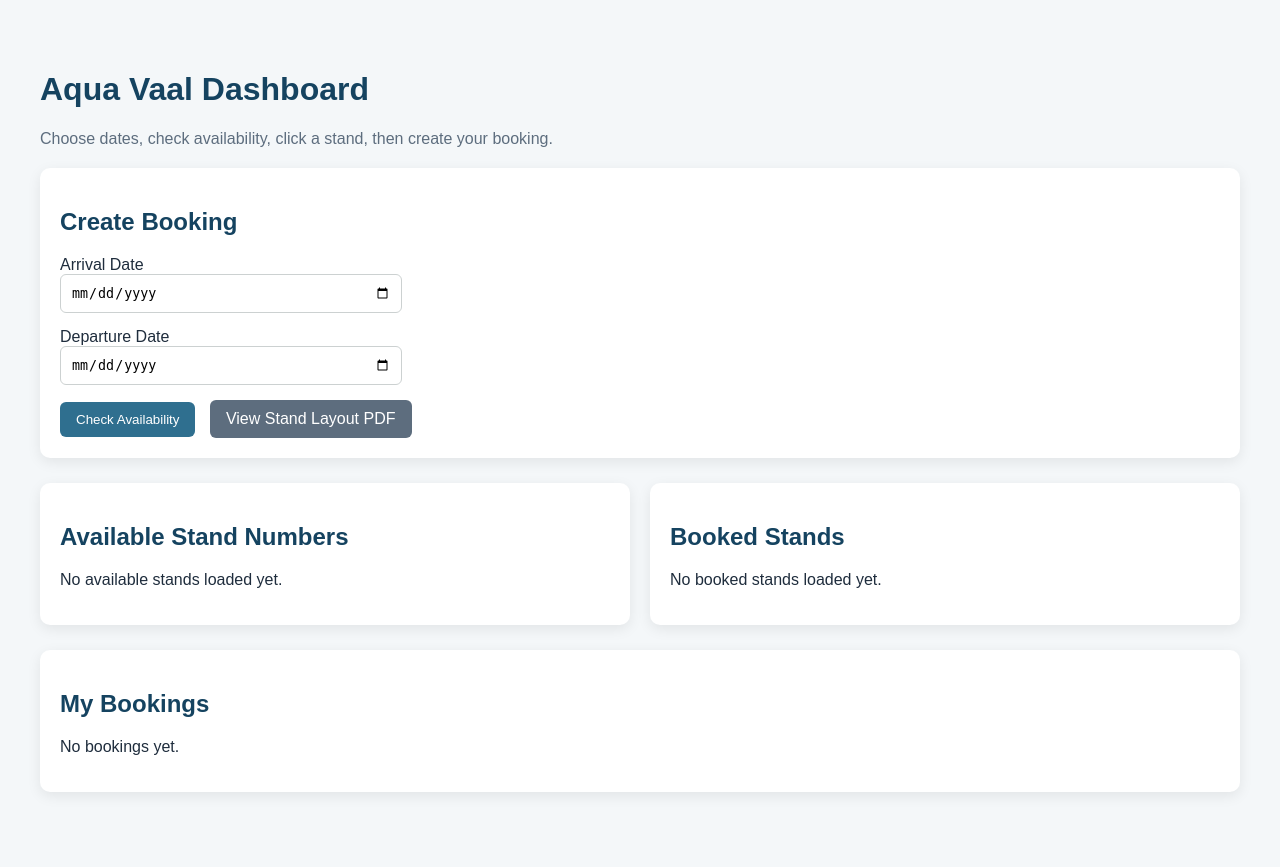
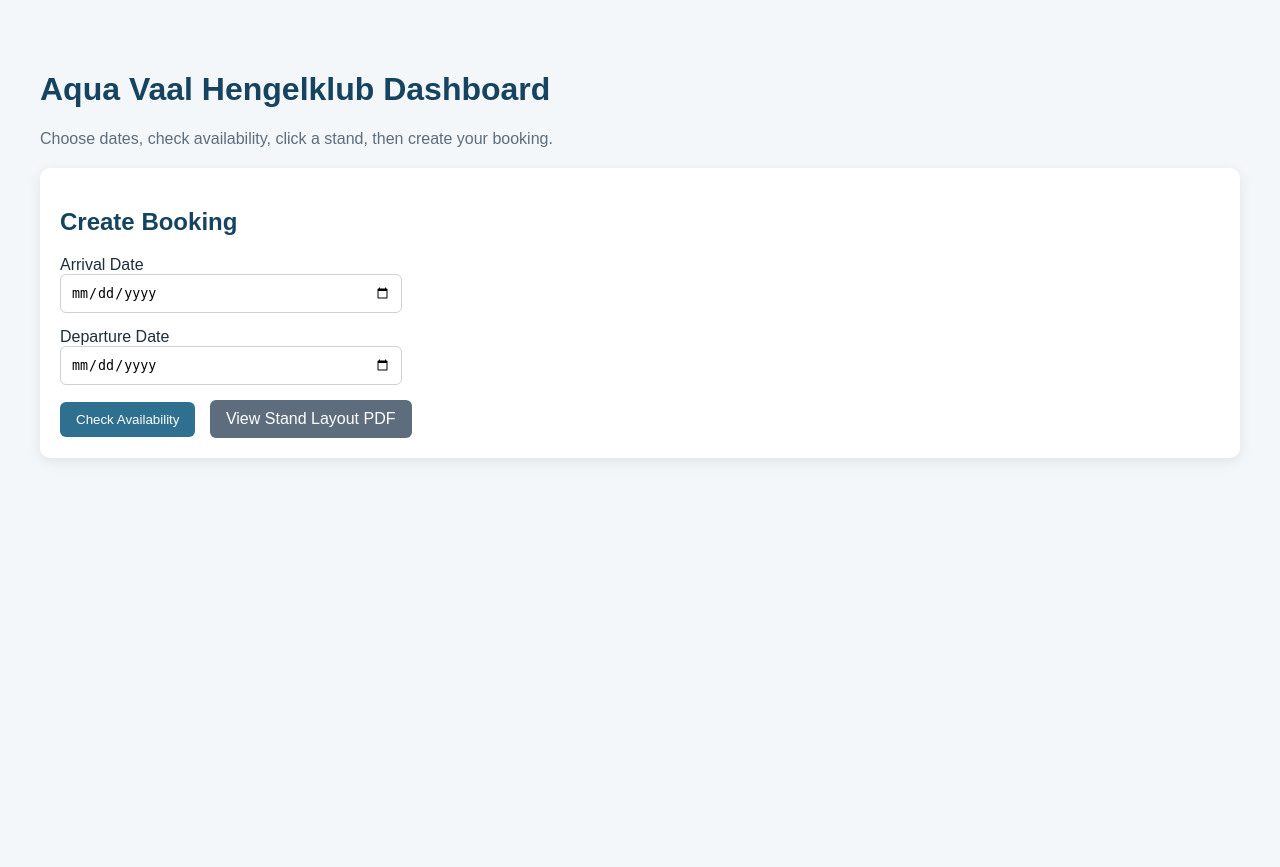
Before and after one commit to GoggaWilma/aquavaal-booking, a Django app: page / in a window 1280 px wide. After the commit the page ends 459 px from the top, so only its background shows below. Run offline with Django 5.2, Linux system fonts and the light colour scheme; the visitor is signed in with stand-in values (Sample User, id 1); data that the repository does not hold is empty.

Commit message:
Dashboard Create Booking

```diff
--- a/bookings/templates/dashboard.html
+++ b/bookings/templates/dashboard.html
@@ -154,7 +154,7 @@
 </head>
 <body>
     <div class="container">
-        <h1>Aqua Vaal Dashboard</h1>
+        <h1>Aqua Vaal Hengelklub Dashboard</h1>
         <p class="subtext">Choose dates, check availability, click a stand, then create your booking.</p>
 
         {% if messages %}
@@ -170,37 +170,40 @@
     <div class="section">
         <h2>Create Booking</h2>
 
-            <form method="post" id="booking-form">
-                {% csrf_token %}
-
+        <form method="get">
             <div class="form-row">
-                    <label for="{{ booking_form.arrival_date.id_for_label }}">Arrival Date</label><br>
-                    {{ booking_form.arrival_date }}
+                <label for="id_arrival_date">Arrival Date</label><br>
+                <input type="date" name="arrival_date" id="id_arrival_date" value="{{ arrival_date }}" required>
             </div>
 
             <div class="form-row">
-                    <label for="{{ booking_form.departure_date.id_for_label }}">Departure Date</label><br>
-                    {{ booking_form.departure_date }}
+                <label for="id_departure_date">Departure Date</label><br>
+                <input type="date" name="departure_date" id="id_departure_date" value="{{ departure_date }}" required>
             </div>
 
-                {{ booking_form.stand }}
-
             <div class="button-row">
-                    <button type="submit" name="action" value="check">Check Availability</button>
+                <button type="submit">Check Availability</button>
                 <a href="/report/stands/" class="button secondary" style="margin-left:10px;">View Stand Layout PDF</a>
             </div>
+        </form>
 
         {% if available_stand_numbers or booked_stands %}
             <hr style="margin: 25px 0;">
             <h3>Select a Stand</h3>
             <p class="muted">Green stands are available. Red stands are already booked.</p>
 
+            <form method="post" id="booking-form">
+                {% csrf_token %}
+                <input type="hidden" name="arrival_date" value="{{ arrival_date }}">
+                <input type="hidden" name="departure_date" value="{{ departure_date }}">
+                <input type="hidden" name="stand" id="selected-stand-id">
+
                 {% for section_name, stand_numbers in stand_sections %}
                     <div style="margin-bottom: 20px;">
                         <h3>{{ section_name }}</h3>
                         <div class="stand-grid">
                             {% for number in stand_numbers %}
-                                    {% with booked=None %}
+                                {% with is_booked=False %}
                                     {% for stand in booked_stands %}
                                         {% if stand.number == number %}
                                             <div class="stand-tile stand-booked">
@@ -212,7 +215,7 @@
 
                                     {% if number in available_stand_numbers %}
                                         <div
-                                                class="stand-tile stand-available {% if selected_stand_id and booking_form.stand.value|stringformat:'s' == '' %}{% endif %}"
+                                            class="stand-tile stand-available"
                                             data-stand-number="{{ number }}"
                                             onclick="selectStandByNumber({{ number }})"
                                         >
@@ -226,63 +229,21 @@
                 {% endfor %}
 
                 <div class="button-row">
-                        <button type="submit" name="action" value="book">Create Booking</button>
+                    <button type="submit">Create Booking</button>
                 </div>
-                {% endif %}
             </form>
-        </div>
-
-        <div class="two-col">
-            <div class="section">
-                <h2>Available Stand Numbers</h2>
-                {% if available_stand_numbers %}
-                    <p>{{ available_stand_numbers|join:", " }}</p>
-                {% else %}
-                    <p>No available stands loaded yet.</p>
         {% endif %}
     </div>
 
-            <div class="section">
-                <h2>Booked Stands</h2>
-                {% if booked_stands %}
-                    <ul>
-                        {% for stand in booked_stands %}
-                            <li>Stand {{ stand.number }} - {{ stand.name }}</li>
-                        {% endfor %}
-                    </ul>
-                {% else %}
-                    <p>No booked stands loaded yet.</p>
-                {% endif %}
-            </div>
-        </div>
-
-        <div class="section">
-            <h2>My Bookings</h2>
-            {% if bookings %}
-                <ul>
-                    {% for booking in bookings %}
-                        <li>
-                            Booking {{ booking.id }} |
-                            {{ booking.arrival_datetime|date:"d M Y H:i" }} to
-                            {{ booking.departure_datetime|date:"d M Y H:i" }} |
-                            {{ booking.status }}
-                        </li>
-                    {% endfor %}
-                </ul>
-            {% else %}
-                <p>No bookings yet.</p>
-            {% endif %}
-        </div>
-    </div>
-
     <script>
-        function selectStandByNumber(standNumber) {
-            const hiddenField = document.getElementById("id_stand");
         const standMap = {
-                {% for number in available_stand_numbers %}
-                    {{ number }}: {% for stand in booking_form.fields.stand.queryset %}{% if stand.number == number %}{{ stand.id }}{% endif %}{% endfor %},
+            {% for stand in booking_form.fields.stand.queryset %}
+                {{ stand.number }}: {{ stand.id }},
             {% endfor %}
         };
+
+        function selectStandByNumber(standNumber) {
+            const hiddenField = document.getElementById("selected-stand-id");
 
             if (standMap[standNumber]) {
                 hiddenField.value = standMap[standNumber];
@@ -292,13 +253,10 @@
                 tile.classList.remove("stand-selected");
             });
 
-            const tiles = document.querySelectorAll(".stand-available");
-            tiles.forEach(tile => {
+            document.querySelectorAll(".stand-available").forEach(tile => {
                 if (parseInt(tile.dataset.standNumber) === standNumber) {
                     tile.classList.add("stand-selected");
                 }
             });
         }
     </script>
-</body>
-</html>
--- a/bookings/views.py
+++ b/bookings/views.py
@@ -1,26 +1,23 @@
+from reportlab.lib.pagesizes import A4, landscape
+from reportlab.lib.colors import HexColor, white, black
+from reportlab.pdfgen import canvas
+
 from datetime import datetime, time
 
 from django.contrib import messages
 from django.contrib.auth.decorators import login_required
-from django.http import HttpResponse
 from django.shortcuts import render, redirect
 from django.utils import timezone
-
-from reportlab.lib.pagesizes import A4, landscape
-from reportlab.lib.colors import HexColor, white, black
-from reportlab.pdfgen import canvas
 
 from stands.models import Stand
 from .models import Booking, BookingStand
 from .forms import DashboardBookingForm
 
+
 @login_required
 def dashboard(request):
     today = timezone.now().date()
     user_bookings = Booking.objects.filter(user=request.user).order_by("-created_at")[:10]
-
-    available_stands = Stand.objects.none()
-    selected_stand_id = None
 
     stand_sections = [
         ("Eskom", [1, 2]),
@@ -31,72 +28,30 @@ def dashboard(request):
         ("Owners C", [22, 23, 24, 25, 26, 27, 28, 29, 30, 31, 32, 33, 34, 35, 36, 37, 38, 39, 40]),
     ]
 
+    available_stands = Stand.objects.none()
+    available_stand_numbers = []
     booked_stands = []
-    available_stand_numbers = []
+    selected_stand_id = None
 
-    if request.method == "POST":
-        action = request.POST.get("action")
+    arrival_date = request.GET.get("arrival_date")
+    departure_date = request.GET.get("departure_date")
 
-        if action == "check":
-            temp_form = DashboardBookingForm(request.POST)
+    booking_form = DashboardBookingForm()
 
-            if temp_form.is_valid():
-                arrival_date = temp_form.cleaned_data["arrival_date"]
-                departure_date = temp_form.cleaned_data["departure_date"]
+    # STEP 1: Check availability via GET
+    if arrival_date and departure_date:
+        booking_form = DashboardBookingForm(request.GET)
 
-                arrival_dt = datetime.combine(arrival_date, time(12, 0))
-                departure_dt = datetime.combine(departure_date, time(12, 0))
+        if booking_form.is_valid():
+            arrival_date = booking_form.cleaned_data["arrival_date"]
+            departure_date = booking_form.cleaned_data["departure_date"]
 
-                if departure_dt <= arrival_dt:
-                    messages.error(request, "Departure date must be after arrival date.")
-                    booking_form = DashboardBookingForm(request.POST, available_stands=Stand.objects.none())
-                else:
-                    overlapping = BookingStand.objects.filter(
-                        is_active=True,
-                        booking__arrival_datetime__lt=departure_dt,
-                        booking__departure_datetime__gt=arrival_dt,
-                    ).select_related("stand", "booking", "booking__user")
+            arrival_dt = datetime.combine(arrival_date, time(12, 0))
+            departure_dt = datetime.combine(departure_date, time(12, 0))
 
-                    booked_stand_ids = set()
-                    booked_stands = []
-
-                    for bs in overlapping:
-                        if bs.stand_id and bs.stand_id not in booked_stand_ids:
-                            booked_stand_ids.add(bs.stand_id)
-                            booked_stands.append({
-                                "id": bs.stand.id,
-                                "number": bs.stand.number,
-                                "name": bs.booking.user.get_full_name().strip() or bs.booking.user.email,
-                            })
-
-                    available_stands = Stand.objects.exclude(id__in=booked_stand_ids).order_by("number")
-                    available_stand_numbers = list(available_stands.values_list("number", flat=True))
-                    booked_stands = sorted(booked_stands, key=lambda x: x["number"])
-
-                    booking_form = DashboardBookingForm(
-                        initial={
-                            "arrival_date": arrival_date,
-                            "departure_date": departure_date,
-                        },
-                        available_stands=available_stands,
-                    )
+            if departure_dt <= arrival_dt:
+                messages.error(request, "Departure date must be after arrival date.")
             else:
-                booking_form = DashboardBookingForm(request.POST, available_stands=Stand.objects.none())
-
-        elif action == "book":
-            temp_form = DashboardBookingForm(request.POST)
-
-            arrival_date_raw = request.POST.get("arrival_date")
-            departure_date_raw = request.POST.get("departure_date")
-            selected_stand_id = request.POST.get("stand")
-
-            if temp_form.is_valid():
-                arrival_date = temp_form.cleaned_data["arrival_date"]
-                departure_date = temp_form.cleaned_data["departure_date"]
-
-                arrival_dt = datetime.combine(arrival_date, time(12, 0))
-                departure_dt = datetime.combine(departure_date, time(12, 0))
-
                 overlapping = BookingStand.objects.filter(
                     is_active=True,
                     booking__arrival_datetime__lt=departure_dt,
@@ -104,7 +59,6 @@ def dashboard(request):
                 ).select_related("stand", "booking", "booking__user")
 
                 booked_stand_ids = set()
-                booked_stands = []
 
                 for bs in overlapping:
                     if bs.stand_id and bs.stand_id not in booked_stand_ids:
@@ -119,51 +73,69 @@ def dashboard(request):
                 available_stand_numbers = list(available_stands.values_list("number", flat=True))
                 booked_stands = sorted(booked_stands, key=lambda x: x["number"])
 
-                booking_form = DashboardBookingForm(request.POST, available_stands=available_stands)
+                booking_form = DashboardBookingForm(
+                    initial={
+                        "arrival_date": arrival_date,
+                        "departure_date": departure_date,
+                    },
+                    available_stands=available_stands,
+                )
 
-                if booking_form.is_valid():
-                    stand = booking_form.cleaned_data["stand"]
+    # STEP 2: Create booking via POST
+    if request.method == "POST":
+        selected_stand_id = request.POST.get("stand")
 
-                    if not stand:
-                        messages.error(request, "Please select an available stand.")
-                    else:
-                        overlap = BookingStand.objects.filter(
-                            stand=stand,
-                            is_active=True,
-                            booking__arrival_datetime__lt=departure_dt,
-                            booking__departure_datetime__gt=arrival_dt,
-                        ).exists()
+        arrival_raw = request.POST.get("arrival_date")
+        departure_raw = request.POST.get("departure_date")
 
-                        if overlap:
-                            messages.error(request, f"Stand {stand.number} is no longer available.")
-                        else:
-                            booking = Booking.objects.create(
-                                user=request.user,
-                                arrival_datetime=arrival_dt,
-                                departure_datetime=departure_dt,
-                                booking_mode="REQUEST",
-                                status="PENDING",
-                                payment_status="PENDING",
-                                attendance_status="PENDING",
-                            )
+        temp_form = DashboardBookingForm(
+            {
+                "arrival_date": arrival_raw,
+                "departure_date": departure_raw,
+                "stand": selected_stand_id,
+            },
+            available_stands=available_stands if available_stands.exists() else Stand.objects.all(),
+        )
 
-                            BookingStand.objects.create(
-                                booking=booking,
-                                stand=stand,
-                                approval_status="PENDING",
-                                is_active=True,
-                            )
+        if temp_form.is_valid():
+            arrival_date = temp_form.cleaned_data["arrival_date"]
+            departure_date = temp_form.cleaned_data["departure_date"]
+            stand = temp_form.cleaned_data["stand"]
 
-                            messages.success(request, f"Booking created successfully for Stand {stand.number}.")
-                            return redirect("dashboard")
+            arrival_dt = datetime.combine(arrival_date, time(12, 0))
+            departure_dt = datetime.combine(departure_date, time(12, 0))
+
+            overlap = BookingStand.objects.filter(
+                stand=stand,
+                is_active=True,
+                booking__arrival_datetime__lt=departure_dt,
+                booking__departure_datetime__gt=arrival_dt,
+            ).exists()
+
+            if overlap:
+                messages.error(request, f"Stand {stand.number} is no longer available.")
             else:
-                booking_form = DashboardBookingForm(request.POST, available_stands=Stand.objects.none())
+                booking = Booking.objects.create(
+                    user=request.user,
+                    arrival_datetime=arrival_dt,
+                    departure_datetime=departure_dt,
+                    booking_mode="REQUEST",
+                    status="PENDING",
+                    payment_status="PENDING",
+                    attendance_status="PENDING",
+                )
 
+                BookingStand.objects.create(
+                    booking=booking,
+                    stand=stand,
+                    approval_status="PENDING",
+                    is_active=True,
+                )
+
+                messages.success(request, f"Booking created successfully for Stand {stand.number}.")
+                return redirect("dashboard")
         else:
-            booking_form = DashboardBookingForm()
-
-    else:
-        booking_form = DashboardBookingForm()
+            messages.error(request, "Please select dates and an available stand.")
 
     context = {
         "today": today,
@@ -173,6 +145,8 @@ def dashboard(request):
         "available_stand_numbers": available_stand_numbers,
         "selected_stand_id": int(selected_stand_id) if selected_stand_id else None,
         "stand_sections": stand_sections,
+        "arrival_date": request.GET.get("arrival_date", ""),
+        "departure_date": request.GET.get("departure_date", ""),
     }
 
     return render(request, "dashboard.html", context)
```
Also changed, not shown: accounts/migrations/0006_alter_profile_membership_type.py (added), bookings/migrations/0008_alter_booking_attendance_status_and_more.py (added). Lines whose indentation alone changed are shown as unchanged.
